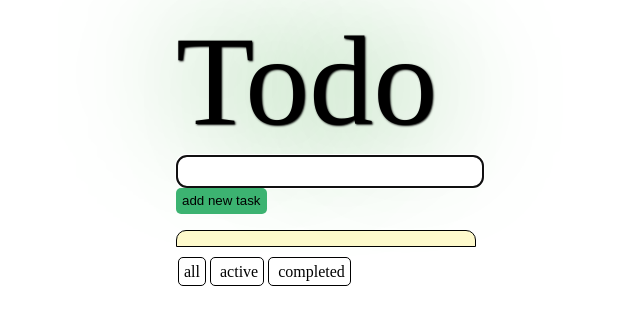
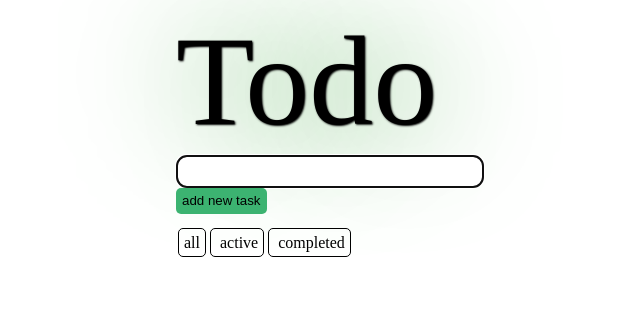
Before and after one commit to dddeshhh/Todoapp, a Vue app: page / in a window 1280 px wide. Shown: the top 324 px of the page, without its empty margins (208-848 px from the left). Built offline with nearby package versions, Linux system fonts and the light colour scheme.

Commit message:
fix view filters and task list

```diff
--- a/src/components/Filters.vue
+++ b/src/components/Filters.vue
@@ -34,10 +34,14 @@ export default {
 </script>
 
 <style lang="css">
+  .filters {
+    margin-top: 20px;
+  }
   .filters span {
     margin: 2px;
     padding: 5px;
     border: 1px solid;
     border-radius: 5px;
+    cursor: pointer;
   }
 </style>
--- a/src/components/TaskList.vue
+++ b/src/components/TaskList.vue
@@ -1,5 +1,5 @@
 <template lang="html">
-    <ul class="task-list">
+    <ul class="task-list" v-if="tasks.length">
       <li v-for="(task, index) in tasks" :key="index">
         <Task :task="task" :index="index" @remove-task="removeTask"></Task>
       </li>
```
